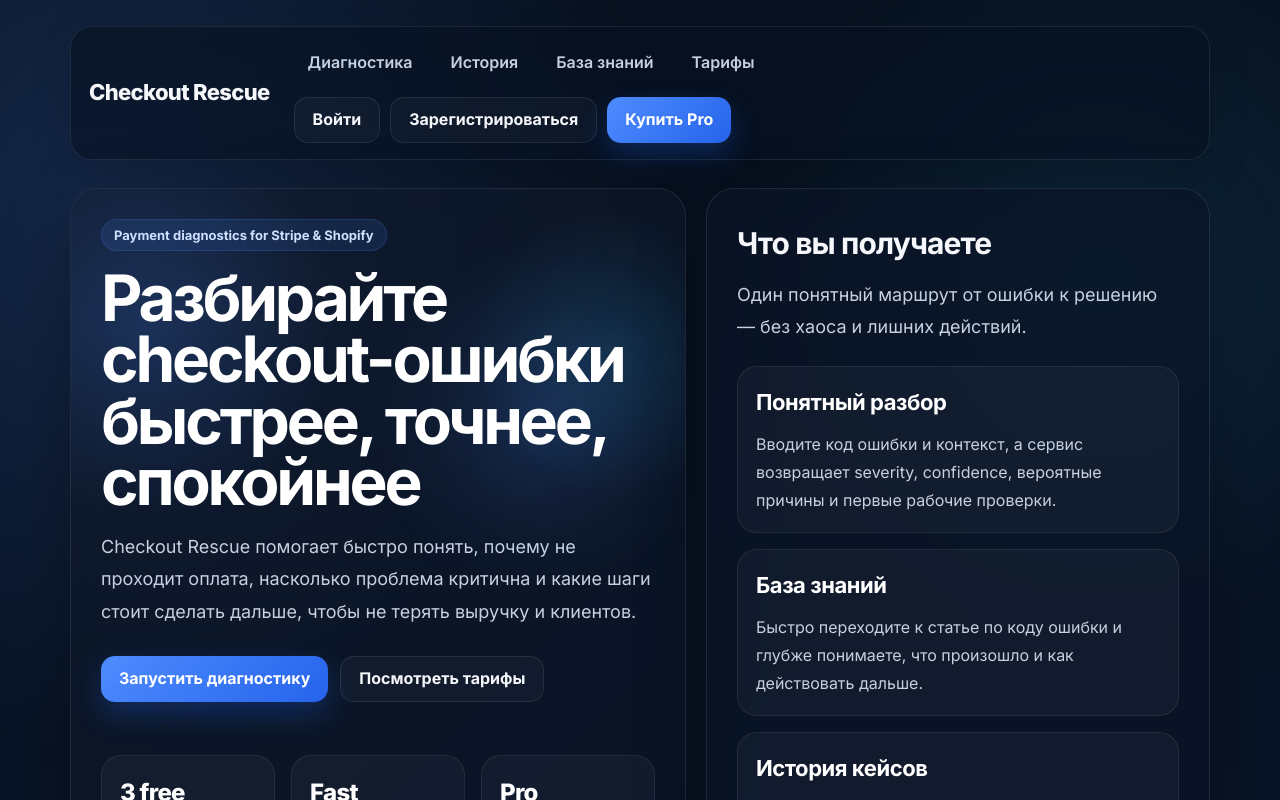
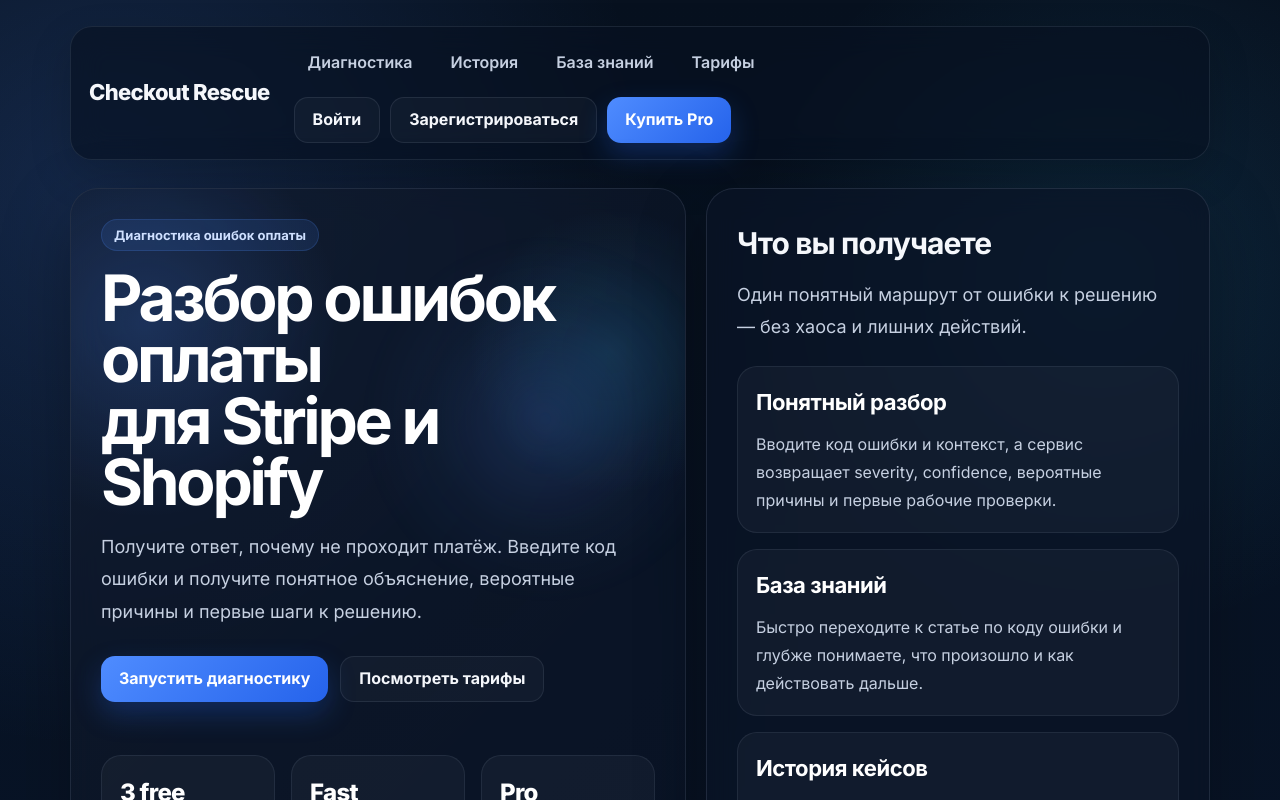
Before and after one commit to 762maxvas-wq/checkout-rescue, a Next.js app: page / in a window 1280 px wide. Shown: the top 800 px of the page. Built offline with nearby package versions, Linux system fonts and the light colour scheme; no server answers.

Commit message:
Update homepage hero text

```diff
--- a/src/app/page.tsx
+++ b/src/app/page.tsx
@@ -45,19 +45,19 @@
 
           <div style={{ position: "relative", zIndex: 1 }}>
             <div className="display-eyebrow">
-              <span className="app-badge">Payment diagnostics for Stripe & Shopify</span>
+              <span className="app-badge">Диагностика ошибок оплаты</span>
             </div>
 
             <h1 className="section-title" style={{ maxWidth: 760 }}>
-              Разбирайте checkout-ошибки
+              Разбор ошибок оплаты
               <br />
-              быстрее, точнее, спокойнее
+              для Stripe и Shopify
             </h1>
 
             <p className="hero-lead" style={{ maxWidth: 680, marginTop: 18 }}>
-              Checkout Rescue помогает быстро понять, почему не проходит оплата,
-              насколько проблема критична и какие шаги стоит сделать дальше,
-              чтобы не терять выручку и клиентов.
+              Получите ответ, почему не проходит платёж. Введите код ошибки и
+              получите понятное объяснение, вероятные причины и первые шаги к
+              решению.
             </p>
 
             <div
@@ -203,7 +203,9 @@
             <span className="app-badge">Why teams use it</span>
           </div>
 
-          <h2 className="page-section-title">Почему это удобно в реальной работе</h2>
+          <h2 className="page-section-title">
+            Почему это удобно в реальной работе
+          </h2>
 
           <p className="section-subtitle" style={{ marginBottom: 24 }}>
             Checkout Rescue создан не ради красивой витрины, а ради скорости,
--- a/src/lib/auth.ts
+++ b/src/lib/auth.ts
@@ -44,7 +44,7 @@
         subscription: {
           create: {
             plan: "free",
-            status: "active",
+            status: "inactive",
           },
         },
       },
@@ -79,7 +79,7 @@
         subscription: {
           create: {
             plan: "free",
-            status: "active",
+            status: "inactive",
           },
         },
       },
@@ -96,7 +96,7 @@
       subscription: {
         create: {
           plan: "free",
-          status: "active",
+          status: "inactive",
         },
       },
     },
```
